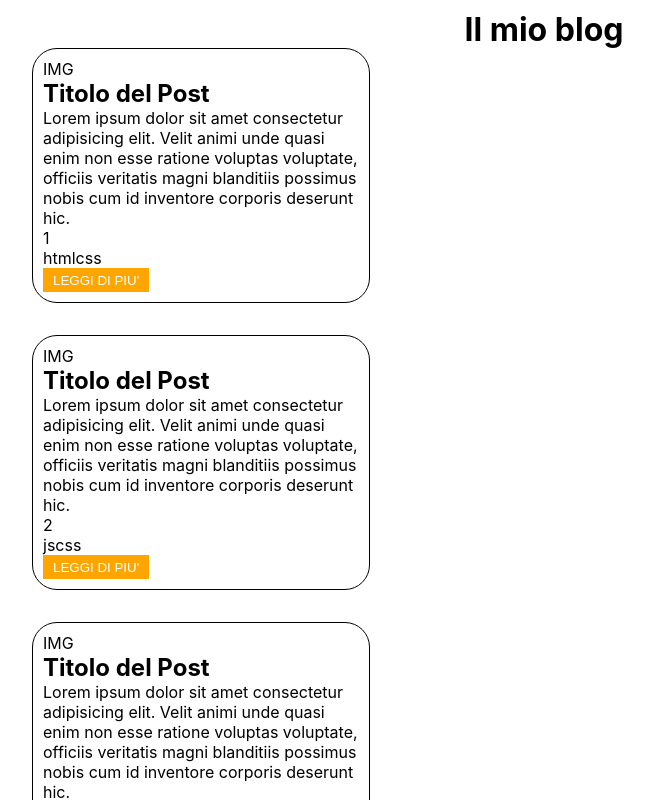
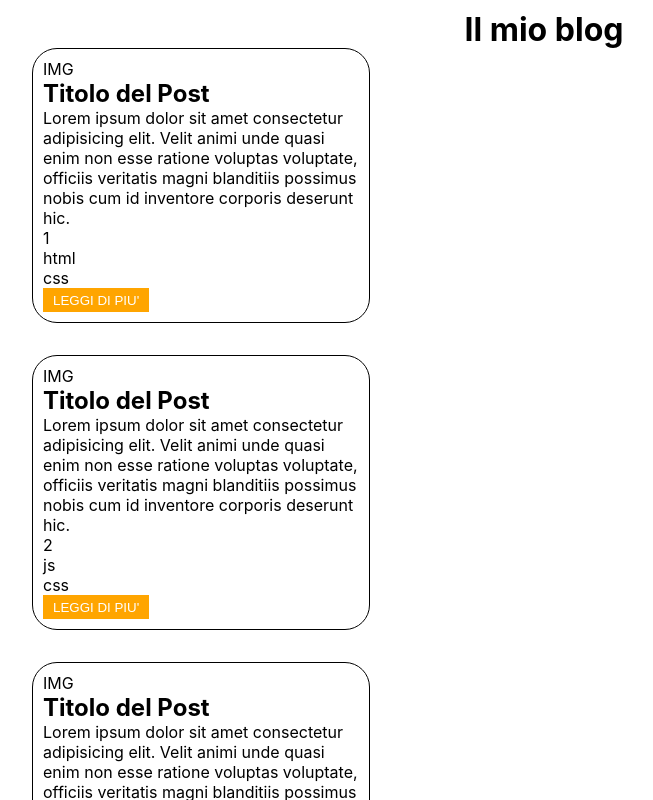
Before and after one commit to francescocifaldi/react-props, a React (Vite) app: page / in a window 1280 px wide. Shown: the top 800 px of the page, without its empty margins (96-749 px from the left). Built offline with nearby package versions, Linux system fonts and the light colour scheme.

Commit message:
ADD tags per post print

```diff
--- a/src/components/card/Card.jsx
+++ b/src/components/card/Card.jsx
@@ -20,7 +20,12 @@
                 <h2>{title}</h2>
                 <p>{content}</p>
                 <p>{id}</p>
-                <p>{tags}</p>
+                <ul>
+                    {tags.map((tag) => (
+                        <li key={tag}>{tag}</li>
+                    ))}
+
+                </ul>
                 <Button />
             </div>
         </div>
--- a/src/index.css
+++ b/src/index.css
@@ -1,5 +1,10 @@
 :root {
   font-family: Inter, system-ui, Avenir, Helvetica, Arial, sans-serif;
+}
+
+ul,
+li {
+  list-style: none;
 }
 
 * {
```
